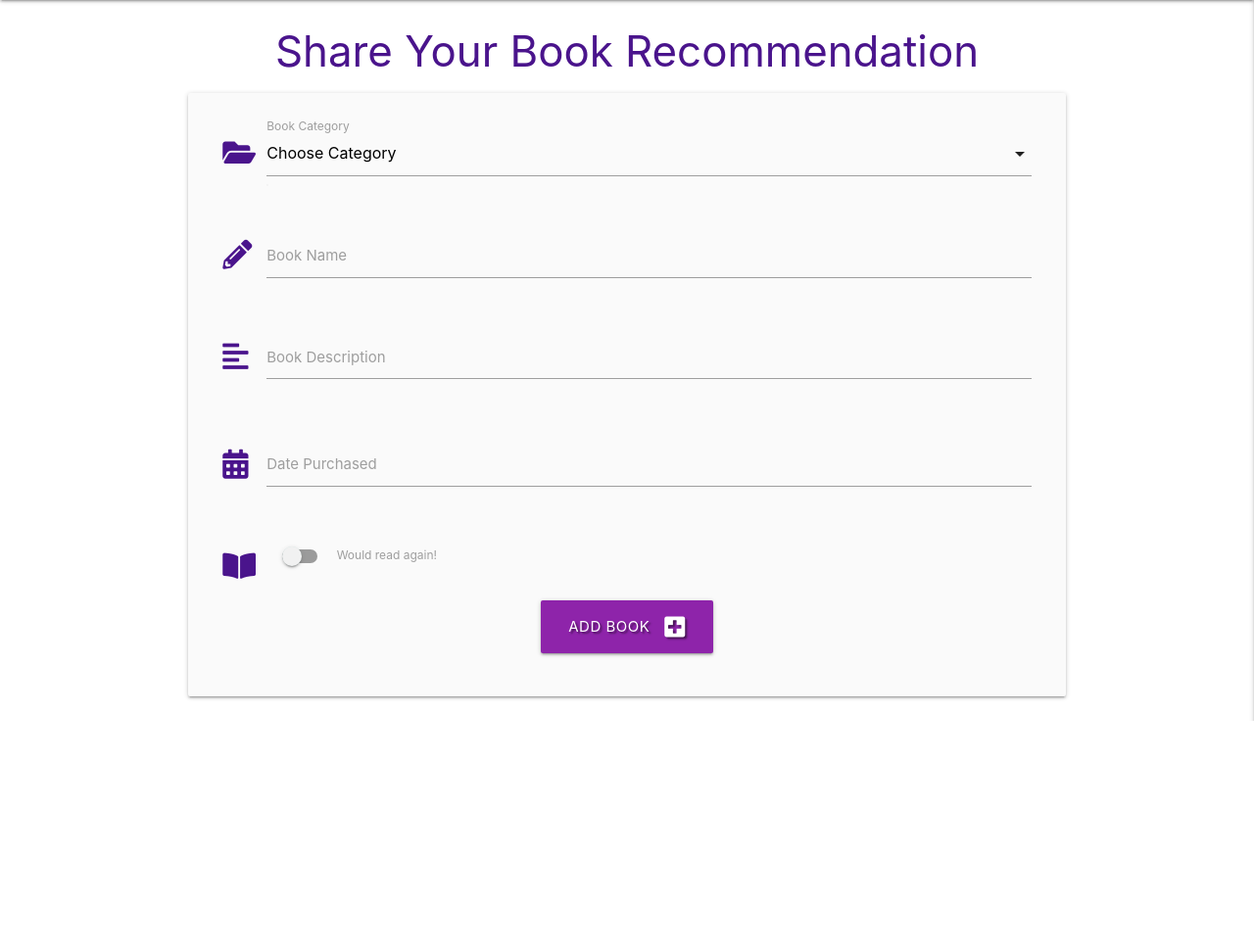
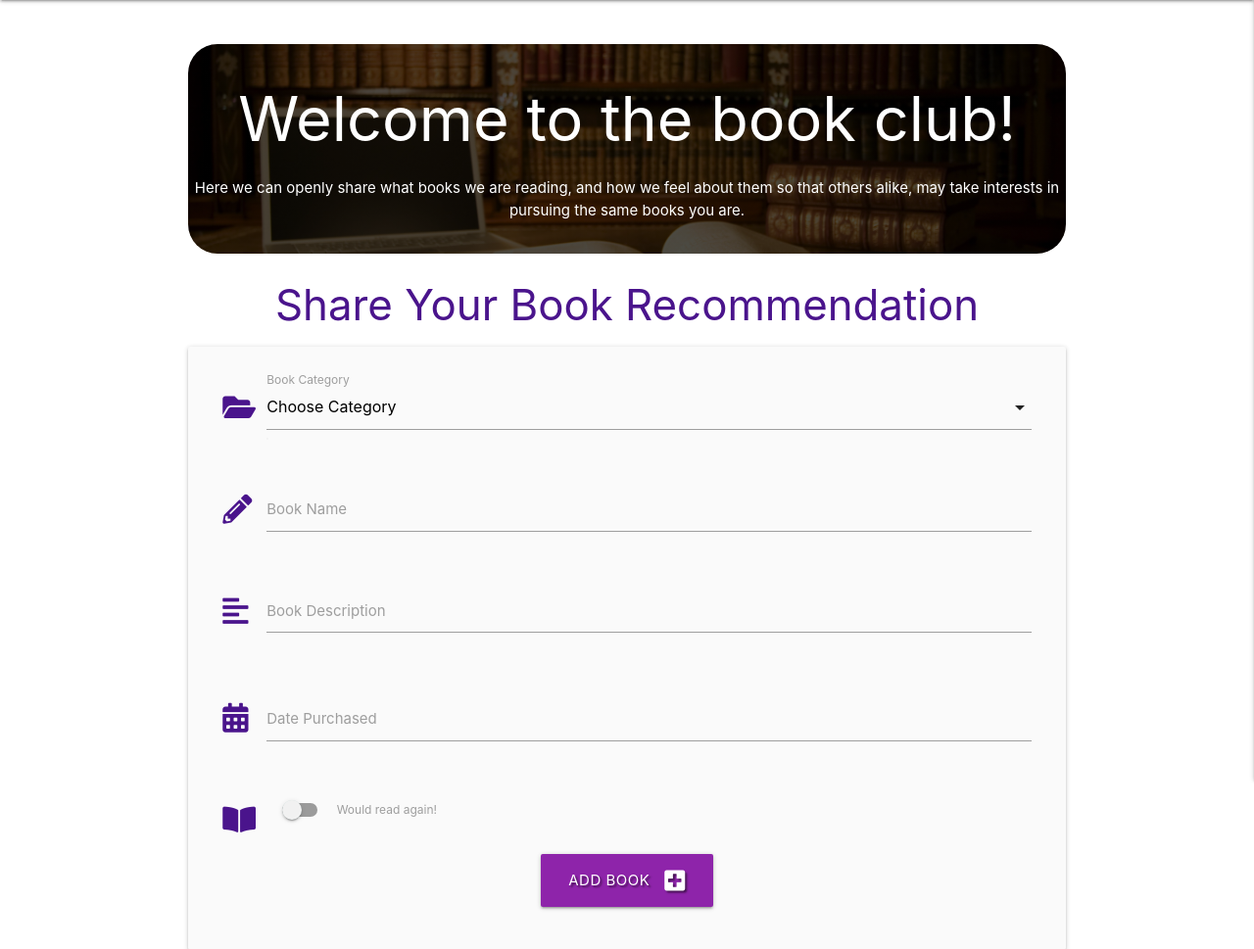
Before and after one commit to AlienatedSoftware/Third_Milestone_Book_Club, a Flask app: page /add_book in a window 1280 px wide. Shown: the part 64-1033 px from the top of the page at 98% size. Before the commit the page ends 800 px from the top, so only its background shows below. Run offline with Flask 2, Linux system fonts and the light colour scheme; data that the repository does not hold is empty; some libraries are stand-ins or nearby versions.

Commit message:
Changed approach to hero image

```diff
--- a/static/css/style.css
+++ b/static/css/style.css
@@ -23,15 +23,17 @@ html {
     scroll-behavior: smooth;
 }
 
-
 .img-container {
-    background-image: url(../images/bookclub.jpg);
-    height: 100%;
+    background-image: linear-gradient( rgba(0, 0, 0, 0.7), rgba(0, 0, 0, 0.7) ), url(../images/bookclub.jpg);
     background-position: center;
     background-repeat: no-repeat;
     background-size: cover;
-    position: relative;
+    height: 80%;
+    display: flex;
+    justify-content: center;
+    align-items: center;
     margin-top: 5%;
+    border-radius: 30px;
 }
 
 .inner-container {
@@ -40,11 +42,7 @@ html {
     width: 100%;
     color: white;
     height: auto;
-    padding-top: 200px;
-}
-
-.btn {
-    margin-bottom: 25%;
+    margin-bottom: 2%;
 }
 
 @media only screen and (max-width: 920px) {
--- a/templates/base.html
+++ b/templates/base.html
@@ -72,9 +72,12 @@
 
     <main class="container">
         <!-- Hero Image -->
-        <div>
-            {% block hero %}
-            {% endblock %}
+        <div class="img-container">
+            <div class="inner-container">
+                <h1>Welcome to the book club! </h1>
+                <p>Here we can openly share what books we are reading, and how we feel about them so that others alike, may take interests in pursuing
+                    the same books you are.</p>
+            </div>
         </div>
 
         <!-- This block element will display the contents from books.html -->
```
